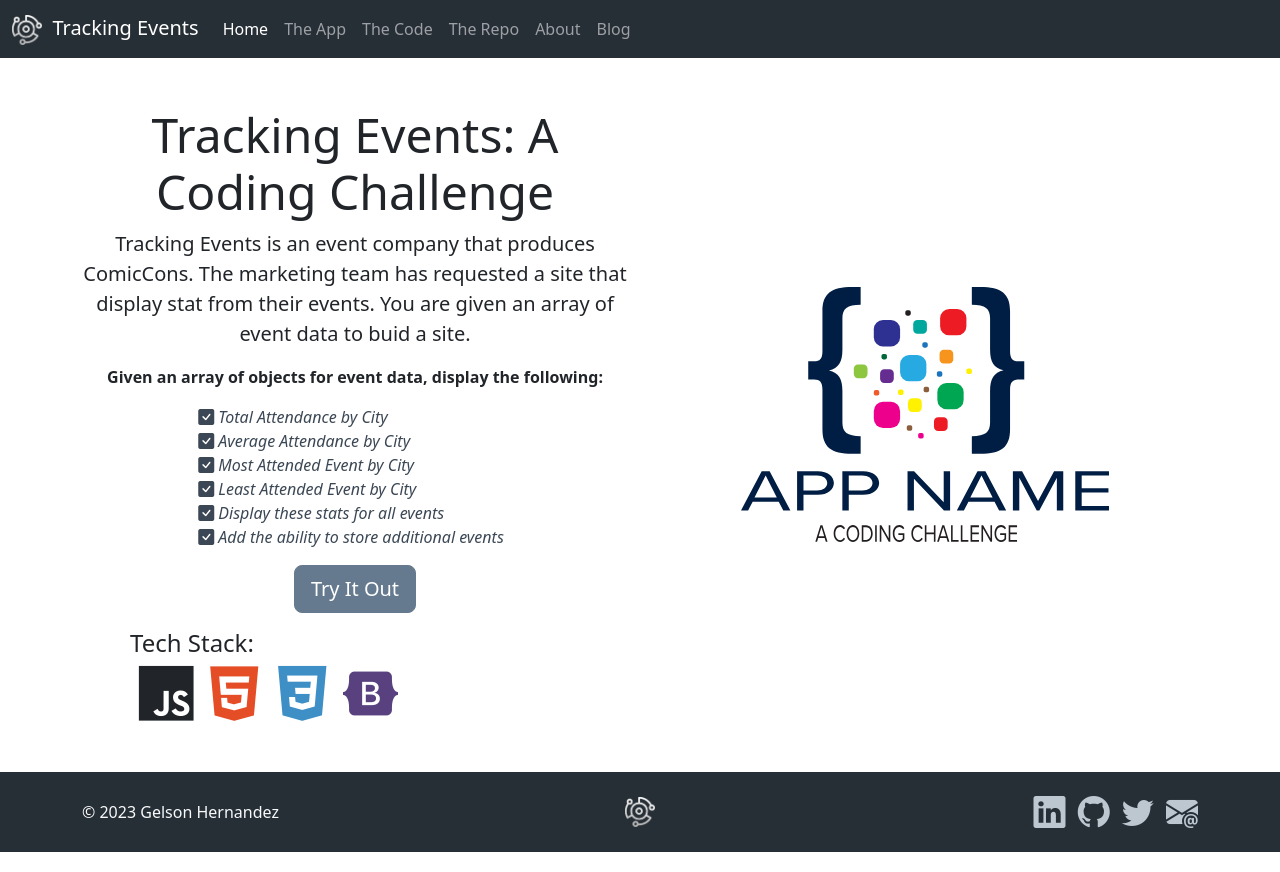
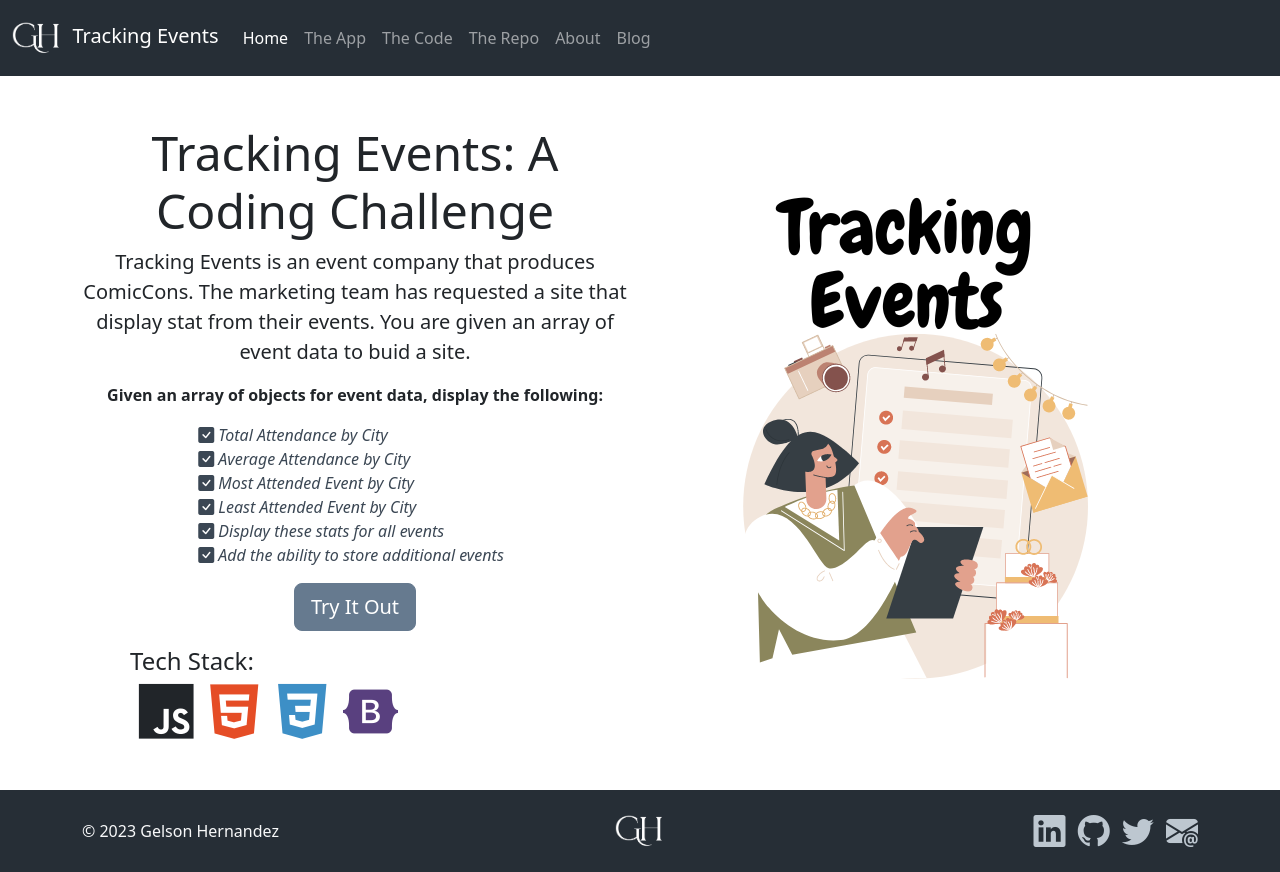
Before and after one commit to gelsonh/GelsonTrackingEvents, a plain HTML site: page index.html in a window 1280 px wide. Drawn offline with nearby package versions, Linux system fonts and the light colour scheme.

Commit message:
Added Logo and Url GutHub

```diff
--- a/css/site.css
+++ b/css/site.css
@@ -79,7 +79,7 @@ footer {
 }
 
 .app-logo {
-  max-width: 400px;
+  max-width: 700px;
 }
 
 .checklist i {
--- a/index.html
+++ b/index.html
@@ -38,7 +38,7 @@
       <nav class="navbar navbar-expand-lg navbar-dark">
         <div class="container-fluid">
           <a class="navbar-brand" href="/index.html">
-            <img src="/img/mainLogo1.png" height="30" alt="developer logo" />
+            <img src="/img/NLogo0.png" height="50" alt="developer logo" />
             &nbsp;Tracking Events</a
           >
           <button
@@ -89,7 +89,7 @@
         <div
           class="col justify-content-center align-items-center d-flex order-lg-last"
         >
-          <img src="/img/APPNAMELogo.svg" class="img-fluid app-logo p-3" />
+          <img src="/img/LogoTE.png" class="img-fluid app-logo p-3" />
         </div>
         <div class="col text-center">
           <h1 class="display-5">Tracking Events: A Coding Challenge</h1>
@@ -156,7 +156,7 @@
           <div class="col text-lg-start">&copy; 2023 Gelson Hernandez</div>
           <div class="col">
             <!-- changed for logo name -->
-            <img src="/img/mainLogo1.png" height="30" />
+            <img src="/img/NLogo0.png" height="50" />
           </div>
           <div class="col text-lg-end">
             <a href="#"><i class="socialicons bi bi-linkedin"></i></a>
```
Also changed, not shown: app.html (+3 -5 lines), code.html (+5 -3 lines), img/LogoTE.png (added), img/NLogo0.png (added).
